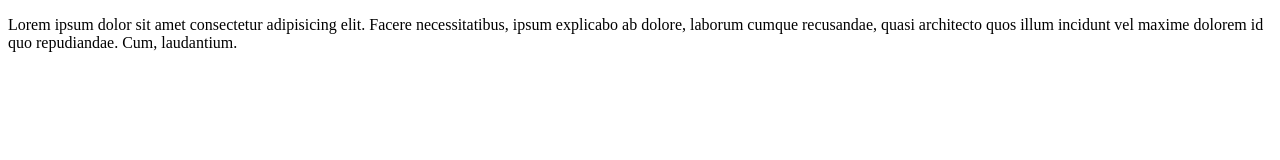
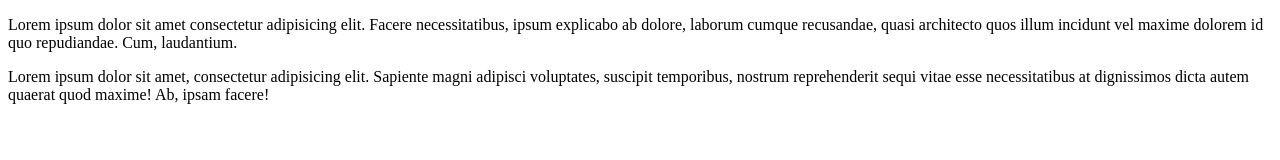
Before and after one commit to Chandan2485/html, a plain HTML site: page table/js.html in a window 1280 px wide. Drawn offline with Linux system fonts and the light colour scheme.

Commit message:
edited again

```diff
--- a/table/js.html
+++ b/table/js.html
@@ -12,6 +12,10 @@
     <p>Lorem ipsum dolor sit amet consectetur adipisicing elit. Facere necessitatibus, ipsum explicabo ab dolore,
         laborum cumque recusandae, quasi architecto quos illum incidunt vel maxime dolorem id quo repudiandae. Cum,
         laudantium.</p>
+
+    <p>Lorem ipsum dolor sit amet, consectetur adipisicing elit. Sapiente magni adipisci voluptates, suscipit
+        temporibus, nostrum reprehenderit sequi vitae esse necessitatibus at dignissimos dicta autem quaerat quod
+        maxime! Ab, ipsam facere!</p>
 </body>
 
 </html>
```
